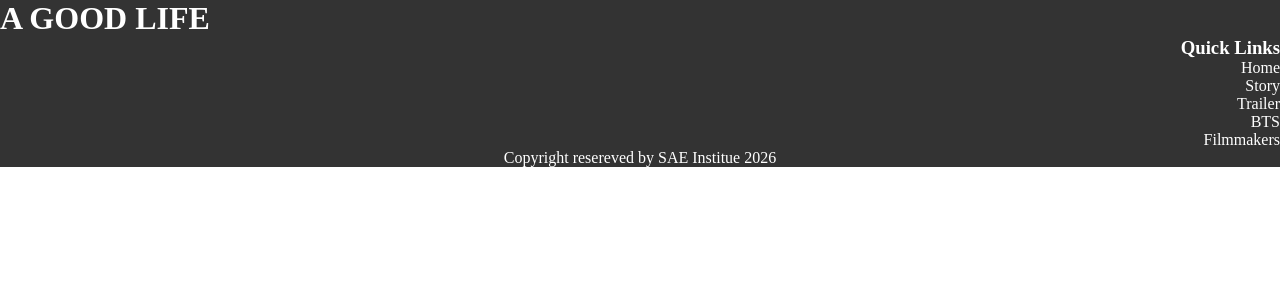
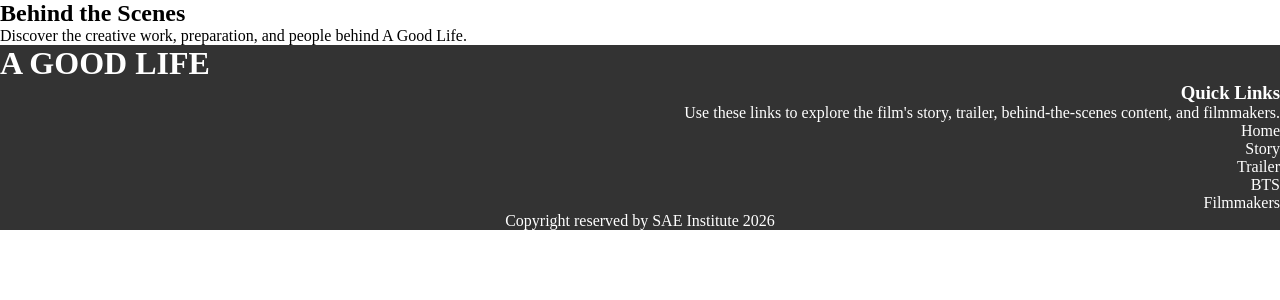
Before and after one commit to JoaoSae/a_goodlife, a Python web app: template templates/bts.html in a window 1280 px wide. Shown: the part 53-353 px from the top of the page. Run offline with Jinja, Linux system fonts and the light colour scheme; the template is opened without the code that fills it, so the values that code supplies are empty.

Commit message:
Add page content and structure updates
Co-authored-by: Copilot <223556219+Copilot@users.noreply.github.com>

```diff
--- a/statics/index_style.css
+++ b/statics/index_style.css
@@ -1,7 +1,9 @@
+/* Poster - Makes the hero image span the viewport width. */
 .poster img{
     height: 70vh;
     width: 100%;
 }
+/* Information sections - Aligns image and text content in two columns. */
 .info{
     margin: 2%;
     display: flex;
@@ -17,6 +19,7 @@
         width: 40%;
     }
 }
+/* Group section - Arranges grouped information items and their text. */
 .group{
     margin: 2%;
     display: flex;
@@ -34,12 +37,14 @@
     }
 }
 }
+/* Next-page area - Places the featured page cards side by side. */
 .next{
     margin: 2%;
     display: flex;
     justify-content: center;
     gap: 10%;
 }
+/* Preview card - Styles the story and trailer navigation cards. */
 .box1{
     /* border: 2px  solid rgb(189, 188, 188); */
     margin-top: 5%;
@@ -61,6 +66,7 @@
         color: blue;
     }
 }
+/* Preview card hover - Adds emphasis when a visitor points to a card. */
 .box1:hover{
     box-shadow: 5px 10px 5px 10px #cccccc;
 }
--- a/statics/style.css
+++ b/statics/style.css
@@ -1,7 +1,9 @@
+/* Global reset - Removes default spacing from page elements. */
 *{
     margin: 0;
     padding: 0;
 }
+/* Primary navigation - Aligns site links across the page header. */
 nav{
     background-color: #333333;
     display: flex;
@@ -9,10 +11,12 @@ nav{
     align-items: center;
     padding: 1%;
 }
+/* Links - Sets the shared text color and removes underlines. */
 a{
     color: white;
     text-decoration: none;
 }
+/* Link hover - Reserved for optional hover styling. */
 a:hover{
     /* background-color: #b7afaf; */
 }
@@ -23,9 +27,11 @@ a:hover{
         background-color: none;
     }
 } */
+/* Logo image - Controls the width of logo images. */
 .logo img{
     width: 15vw;
 }
+/* Site footer - Styles the shared footer and its link/copyright areas. */
 footer{
     position: relative;
     bottom: 0;
--- a/statics/trailer.css
+++ b/statics/trailer.css
@@ -1,3 +1,4 @@
+/* Trailer section - Centers and sizes the featured trailer visual. */
 .trailer{
     text-align: center;
     img{
--- a/templates/bts.html
+++ b/templates/bts.html
@@ -3,11 +3,15 @@
 <head>
     <meta charset="UTF-8">
     <meta name="viewport" content="width=device-width, initial-scale=1.0">
-    <title>Behind The Scence</title>
+    <title>Behind the Scenes</title>
     <link rel="stylesheet" href="../statics/style.css">
 </head>
 <body>
-    <nav>
+    <!-- BTS page - Presents behind-the-scenes information about A Good Life. -->
+
+    <!-- Main navigation - Links to the film's other pages. -->
+
+    <nav aria-label="Main navigation">
         <a href="./story.html">Story</a>
         <a href="./trailer.html">Trailer</a>
         <a href="./index.html" class="logo"><h1>A GOOD LIFE</h1></a>
@@ -15,10 +19,29 @@
         <a href="./bts.html">BTS</a>
         <a href="./filmmakers.html">Filmmakers</a>
     </nav>
+
+    <!-- Main content - Holds the page's behind-the-scenes introduction. -->
+
+    <main>
+
+        <!-- BTS section - Introduces the creative work and people behind the film. -->
+
+        <section class="bts">
+            <h2>Behind the Scenes</h2>
+            <p>Discover the creative work, preparation, and people behind A Good Life.</p>
+        </section>
+    </main>
+
+    <!-- Site footer - Provides the site identity, quick navigation, and copyright notice. -->
+
     <footer>
         <h1>A GOOD LIFE</h1>
+
+        <!-- Quick links - Shortcuts to the main pages of the website. -->
+
         <section class="links">
             <h3>Quick Links</h3>
+            <p>Use these links to explore the film's story, trailer, behind-the-scenes content, and filmmakers.</p>
             <ul>
                 <li><a href="./index.html">Home</a></li>
                 <li><a href="./story.html">Story</a></li>
@@ -27,7 +50,10 @@
                 <li><a href="./filmmakers.html">Filmmakers</a></li>
             </ul>
         </section>
-            <p class="copyright">Copyright resereved by SAE Institue 2026</p>
+
+        <!-- Copyright notice - Identifies the rights holder and year. -->
+
+        <p class="copyright">Copyright reserved by SAE Institute 2026</p>
     </footer>
 </body>
 </html>
```
Also changed, not shown: templates/contact.html (+13 -0 lines), templates/filmmakers.html (+13 -0 lines), templates/index.html (+50 -1 lines), templates/story.html (+13 -0 lines), templates/trailer.html (+20 -1 lines), app.py (added), js/auth.js (added), js/events.js (added), js/forms.js (added), js/main.js (added), js/navigation.js (added), js/utils.js (added). Lines whose indentation alone changed are shown as unchanged.
